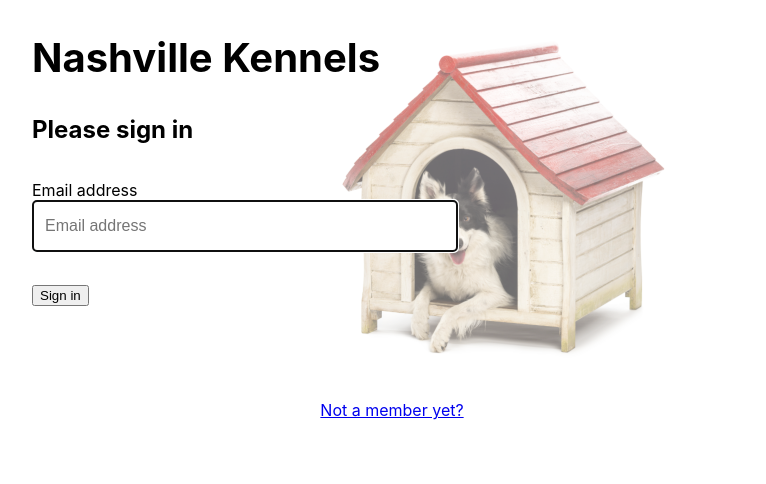
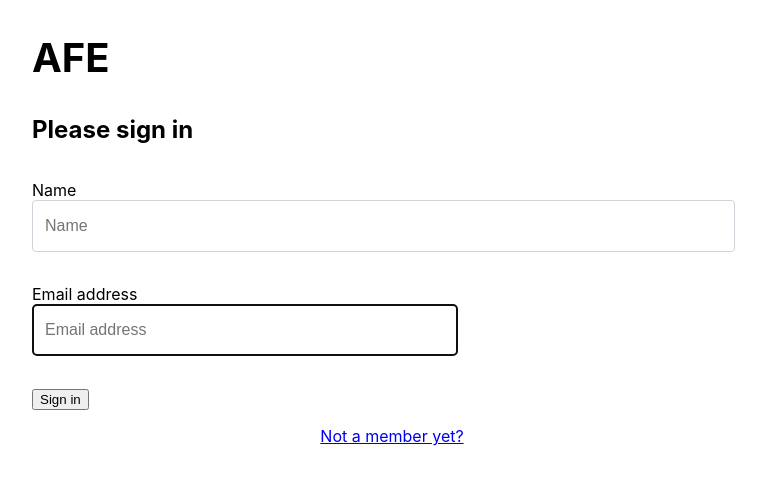
Before and after one commit to IanJames2/AFE, a React (Create React App) app: page /login in a window 1280 px wide. Shown: the top 484 px of the page, without its empty margins (248-1014 px from the left). Built offline with nearby package versions, Linux system fonts and the light colour scheme.

Commit message:
Login Page still in the works. This is a rough draft of the login form. Will finish tomorrow.

```diff
--- a/src/components/auth/Login.css
+++ b/src/components/auth/Login.css
@@ -48,7 +48,7 @@ fieldset {
 
 .form--login {
     background-position-x: right;
-    background-image: url(logo.png);
+    /* background-image: url(C:\Users\ianjm\OneDrive\Documents\Reports&&Documents\Schoolwork\NSS\AFE.png); */
     z-index: 1;
     min-height: 25rem;
     min-width: 45rem;
--- a/src/components/auth/Login.js
+++ b/src/components/auth/Login.js
@@ -5,12 +5,18 @@ import "./Login.css"
 
 
 export const Login = props => {
+    const name = useRef()
     const email = useRef()
     const existDialog = useRef()
     const history = useHistory()
 
-    const existingUserCheck = () => {
-        return fetch(`http://localhost:8088/customers?email=${email.current.value}`)
+    const existingUserCheckName= () => {
+        return fetch(`http://localhost:8088/schools?name=${name.current.value}`)
+            .then(res => res.json())
+            .then(user => user.length ? user[0] : false)
+    }
+    const existingUserCheckEmail= () => {
+        return fetch(`http://localhost:8088/schools?email=${email.current.value}`)
             .then(res => res.json())
             .then(user => user.length ? user[0] : false)
     }
@@ -18,7 +24,7 @@ export const Login = props => {
     const handleLogin = (e) => {
         e.preventDefault()
 
-        existingUserCheck()
+        existingUserCheckEmail()
             .then(exists => {
                 if (exists) {
                     localStorage.setItem("afe_user", exists.id)
@@ -38,8 +44,16 @@ export const Login = props => {
 
             <section>
                 <form className="form--login" onSubmit={handleLogin}>
-                    <h1>Nashville Kennels</h1>
+                    <h1>AFE</h1>
                     <h2>Please sign in</h2>
+                    <fieldset>
+                        <label htmlFor="inputEmail"> Name </label>
+                        <input ref={name} type="name"
+                            id="name"
+                            className="form-control"
+                            placeholder="Name"
+                            required autoFocus />
+                    </fieldset>
                     <fieldset>
                         <label htmlFor="inputEmail"> Email address </label>
                         <input ref={email} type="email"
```
